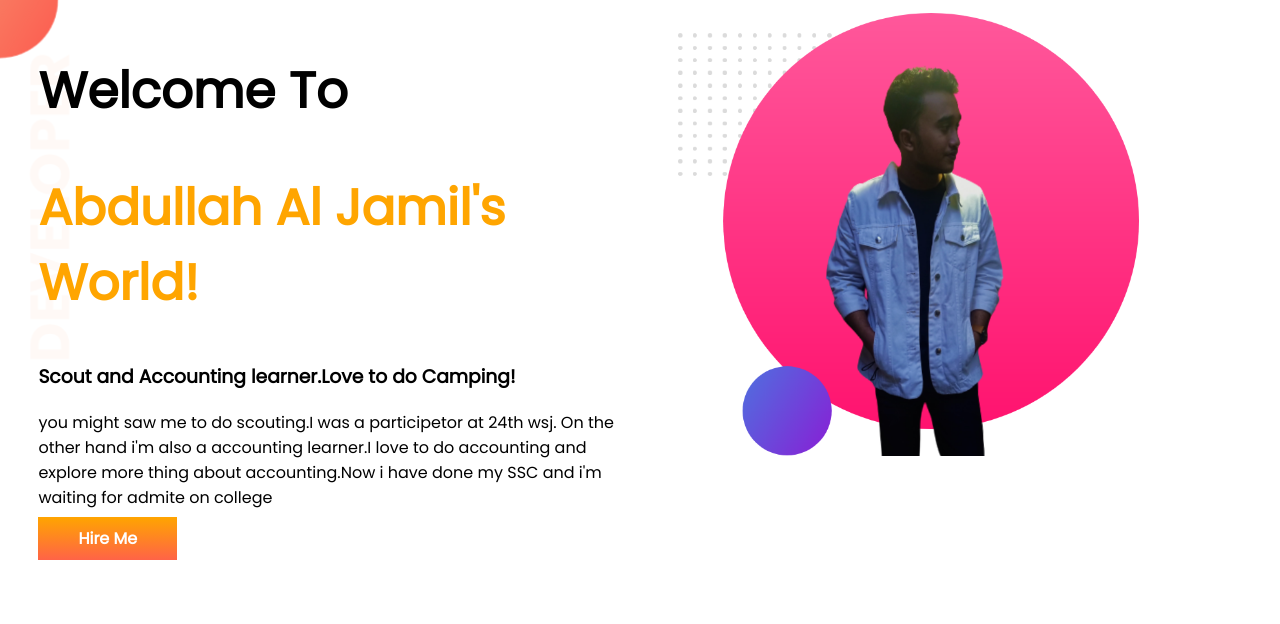
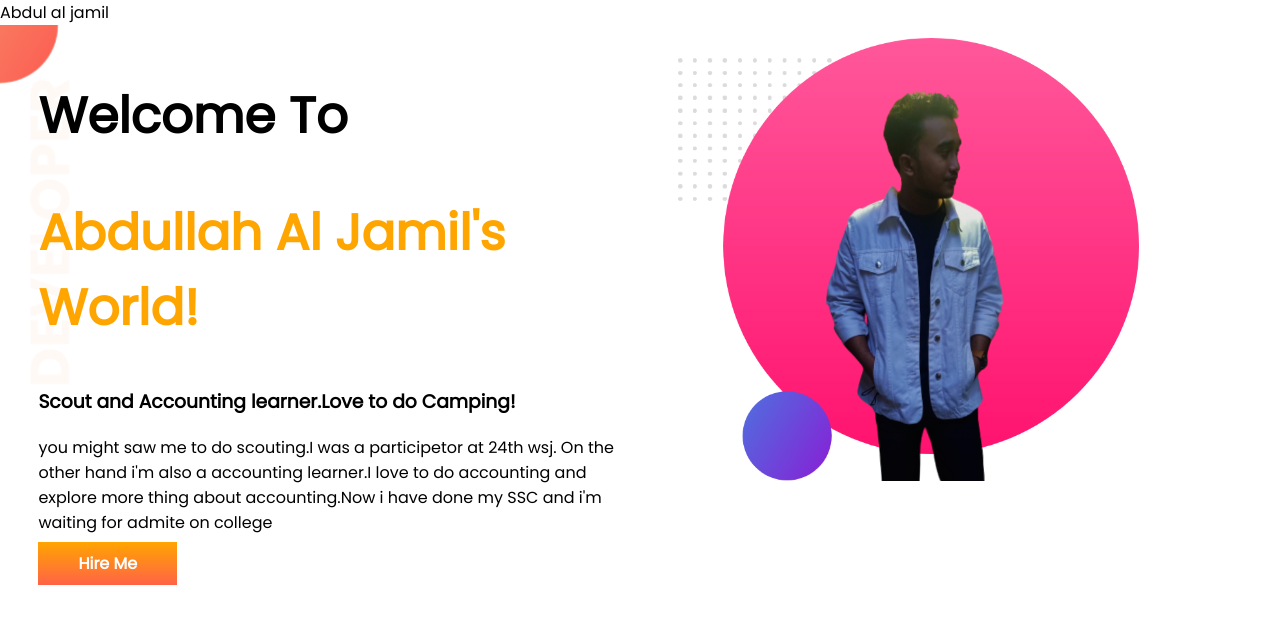
Before and after one commit to jamilpiero/my-first-portfolio, a plain HTML site: page index.html in a window 1280 px wide. Drawn offline with Linux system fonts and the light colour scheme.

Commit message:
New  update

```diff
--- a/index.html
+++ b/index.html
@@ -12,7 +12,9 @@
     <link rel="stylesheet" href="style.css">
 </head>
 
+
 <body>
+    <div>Abdul  al jamil</div>
     <section class="top-class">
         <div class="khamba">
             <h1>Welcome To</h1>
```
